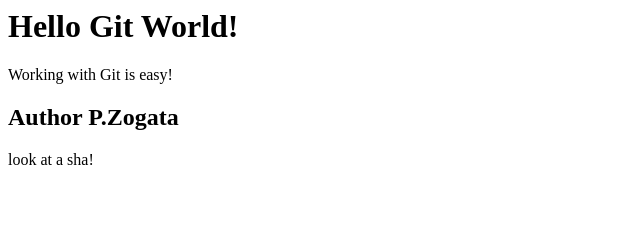
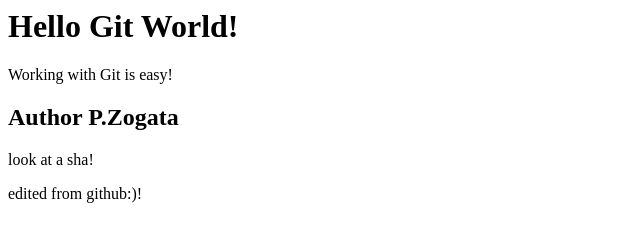
Before and after one commit to PiotrZo/KursGitUdemyEduard, a plain HTML site: page index.html in a window 1280 px wide. Shown: the whole page, without its empty margins (0-640 px from the left). Drawn offline with Linux system fonts and the light colour scheme.

Commit message:
update html

```diff
--- a/index.html
+++ b/index.html
@@ -8,3 +8,6 @@
     <div>
         <p>look at a sha!</p>
     </div>
+  <div>
+        <p>edited from github:)!</p>
+    </div>
```
